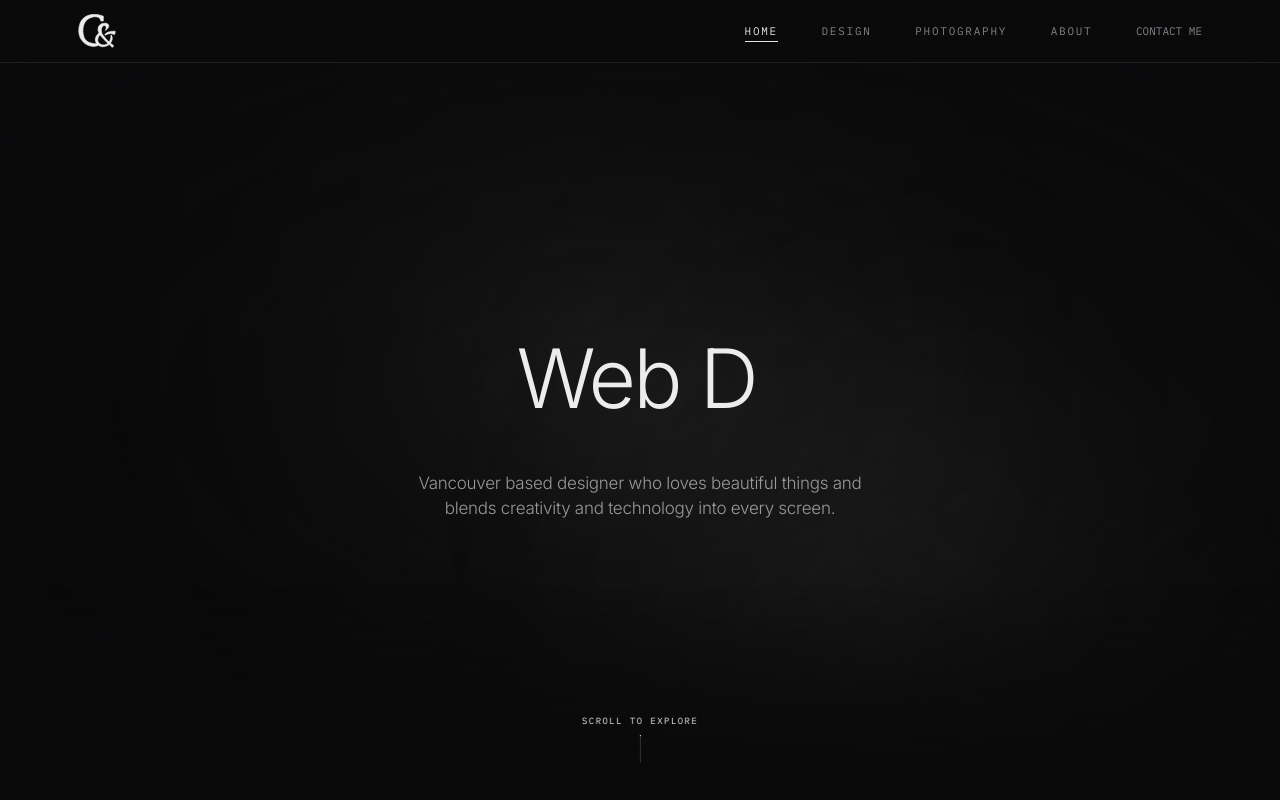
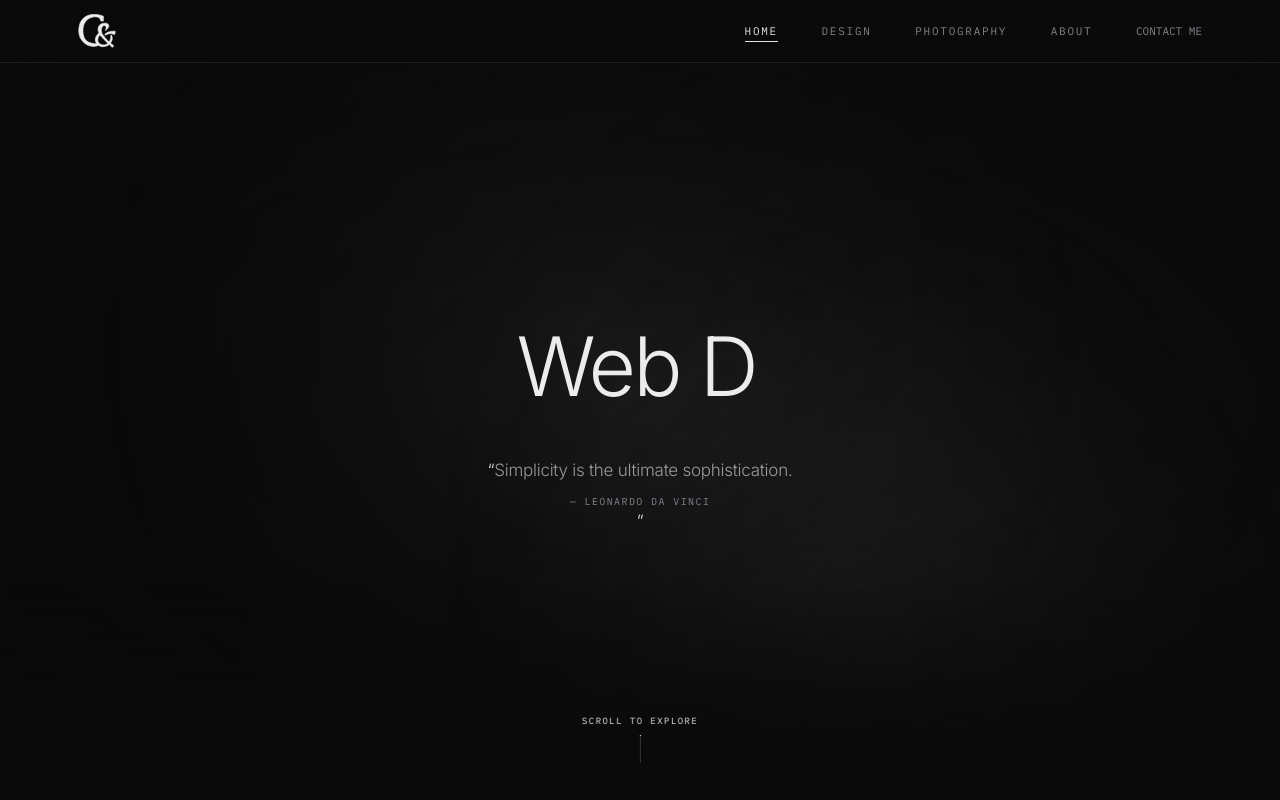
Before and after one commit to DhruvSharma-05/portfolio-designs-, a React (Vite) app: page / in a window 1280 px wide. Shown: the top 800 px of the page. Built offline with nearby package versions, Linux system fonts and the light colour scheme.

Commit message:
quote added

```diff
--- a/src/data.js
+++ b/src/data.js
@@ -676,6 +676,10 @@ export const CSS = `
   max-width: 46ch; font-weight: 300;
   letter-spacing: -0.015em; line-height: 1.5; font-size: clamp(14px, 1.45vw, 17px);
   color: color-mix(in srgb, var(--ink) 62%, transparent); }
+.mast-sub::before { content: "\\201C"; color: var(--accent); }
+.mast-sub::after { content: "\\201D"; color: var(--accent); }
+.mast-sub-by { display: block; margin-top: 10px; font-size: 10px;
+  letter-spacing: .14em; text-transform: uppercase; color: var(--dim); }
 /* The first-scroll cue is deliberately part of the hero, not a fixed UI
    element: it disappears with the mast and never competes with the work
    below. The travelling dash is a lightweight CSS animation, with no
--- a/src/pages/Home.jsx
+++ b/src/pages/Home.jsx
@@ -381,8 +381,8 @@ export default function Home() {
               </div>
 
               <p className="mast-sub hero-reveal" style={{ "--rd": `${SUB_IN}s` }}>
-                Vancouver based designer who loves beautiful things and blends
-                creativity and technology into every screen.
+                Simplicity is the ultimate sophistication.
+                <span className="mast-sub-by mono">— Leonardo da Vinci</span>
               </p>
             </div>
           </div>
```
